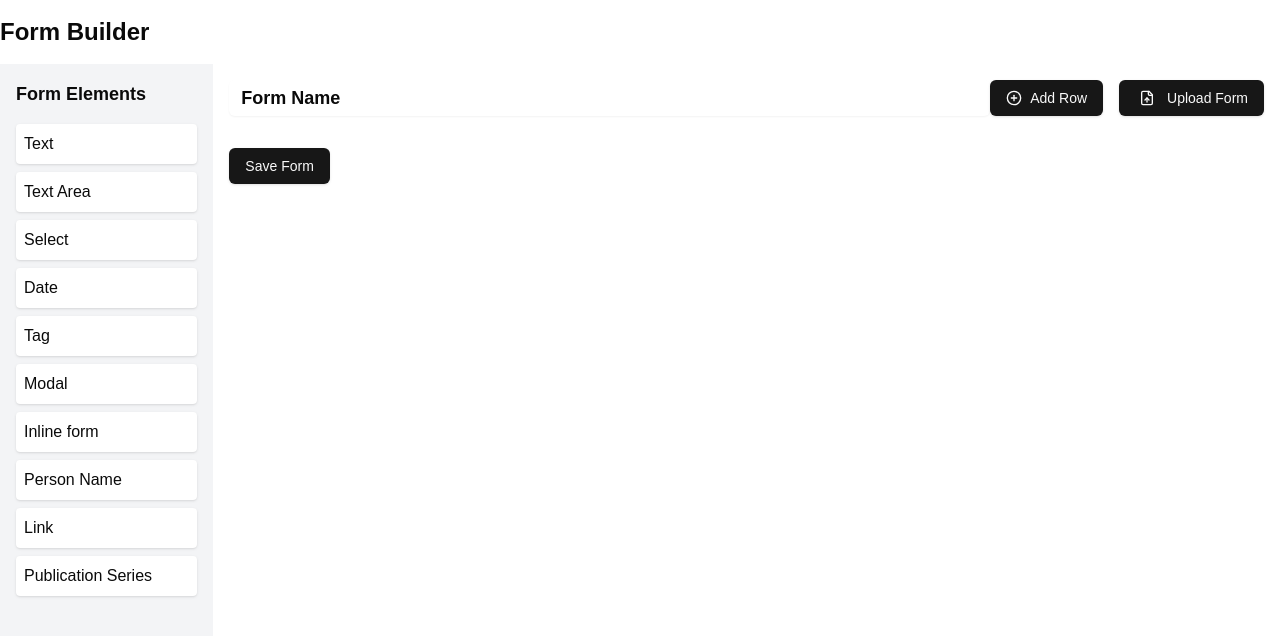
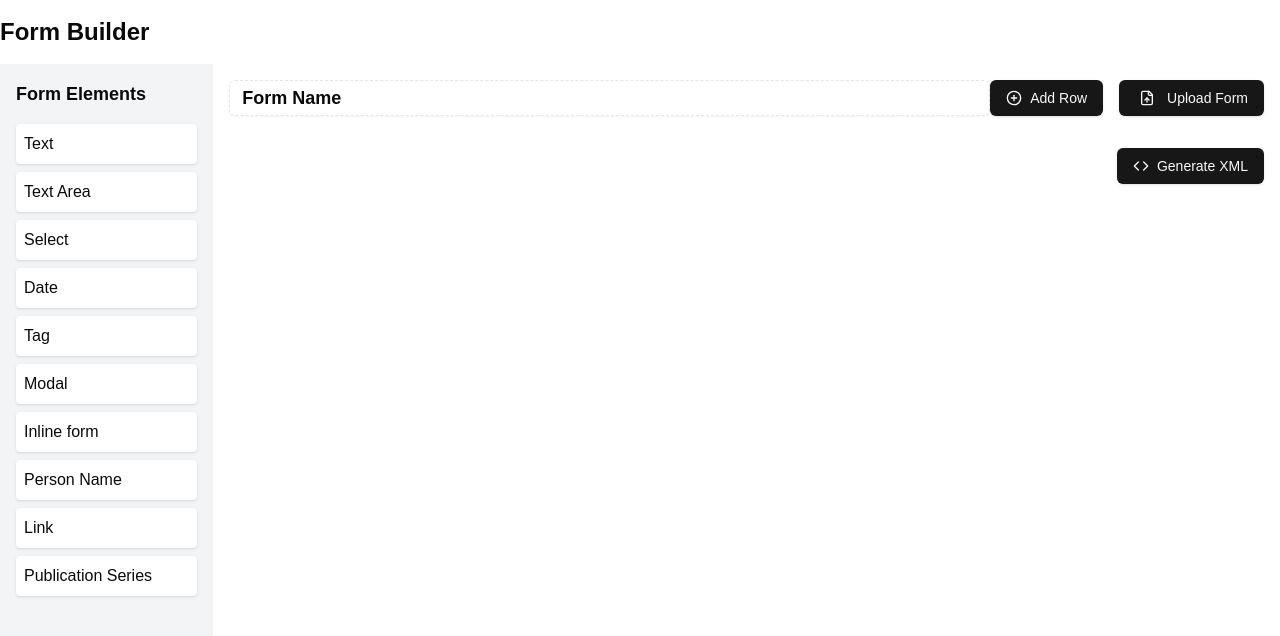
Before and after one commit to Kallox/DSpace-Form-Builder, a Next.js app: page / in a window 1280 px wide. Shown: the top 636 px of the page. Built offline with nearby package versions, Linux system fonts and the light colour scheme.

Commit message:
Styles[FormBuilder]: Form name border dashed and generate xml button moved to right

```diff
--- a/src/app/components/FormBuilder.tsx
+++ b/src/app/components/FormBuilder.tsx
@@ -6,7 +6,7 @@ import { Button } from "@/components/ui/button"
 import { Input } from "@/components/ui/input"
 import { Label } from "@/components/ui/label"
 import { Checkbox } from "@/components/ui/checkbox"
-import { PlusCircle } from 'lucide-react'
+import { Code, PlusCircle } from 'lucide-react'
 import { CodeZone } from "./CodeZone"
 import { XmlUploadModal } from './XmlUploadModal'
 import { FormElementSettingsModal } from './FormElementSettingsModal'
@@ -233,7 +233,7 @@ const handleSavedForm = () => {
               id="FormName"
               value={formName}
               onChange={(e) => setFormName(e.target.value)}
-              className="text-lg font-bold border-none bg-transparent"
+              className="text-lg font-bold border-dashed bg-transparent"
               placeholder="Enter Form Name"
             />
             <Button onClick={addNewRow} className="flex items-center mr-4">
@@ -272,7 +272,9 @@ const handleSavedForm = () => {
               )}
             </Droppable>
           ))}
-          <Button className="mt-4" onClick={handleSavedForm}>Save Form</Button>
+          <div className='flex justify-end'>
+            <Button className="mt-4" onClick={handleSavedForm}><Code className="mr-2 h-4 w-4"/> Generate XML</Button>
+          </div>
           {savedForm && <CodeZone data={savedForm} title={formName}/>}
         </div>
       </div>
```
